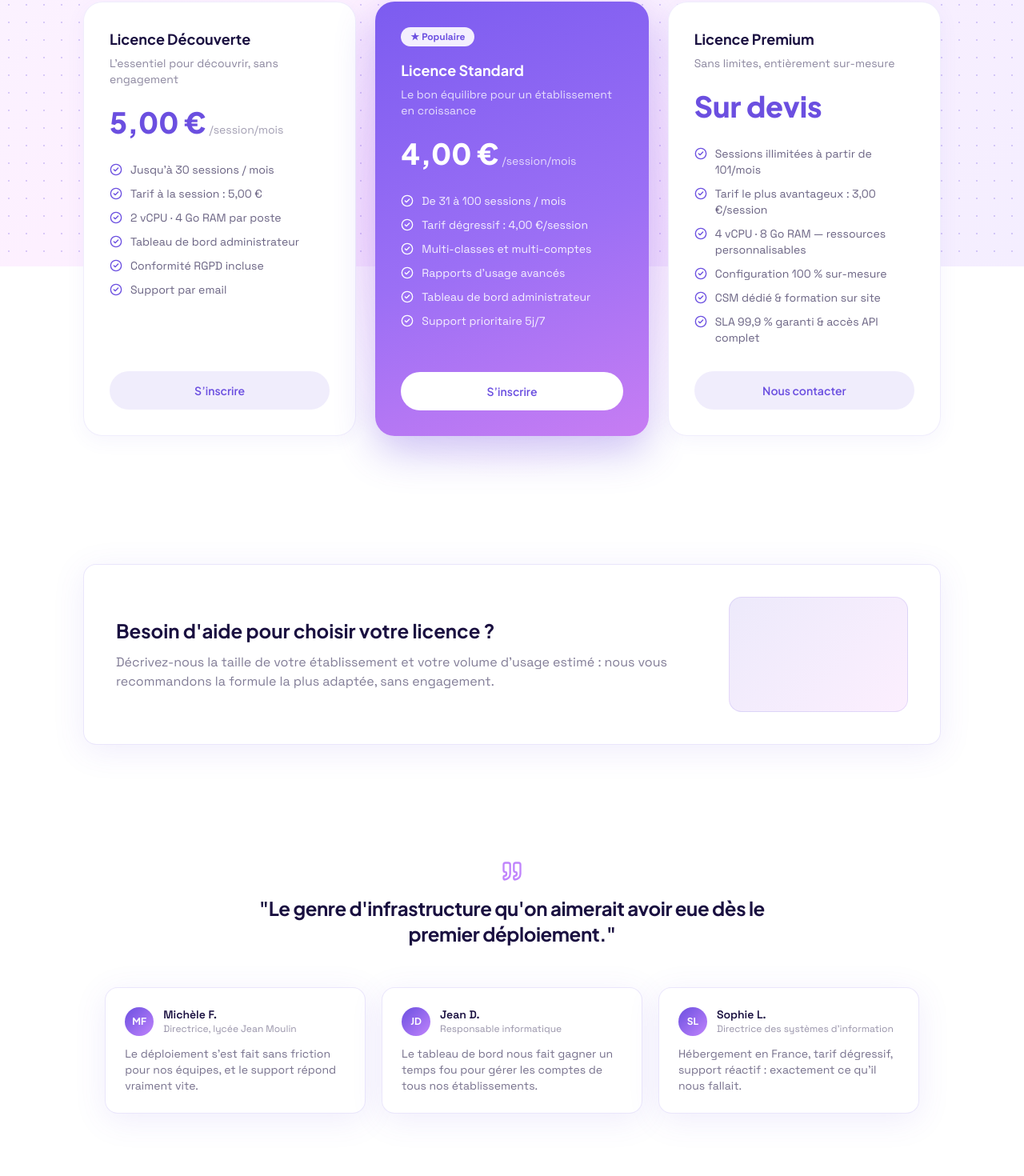
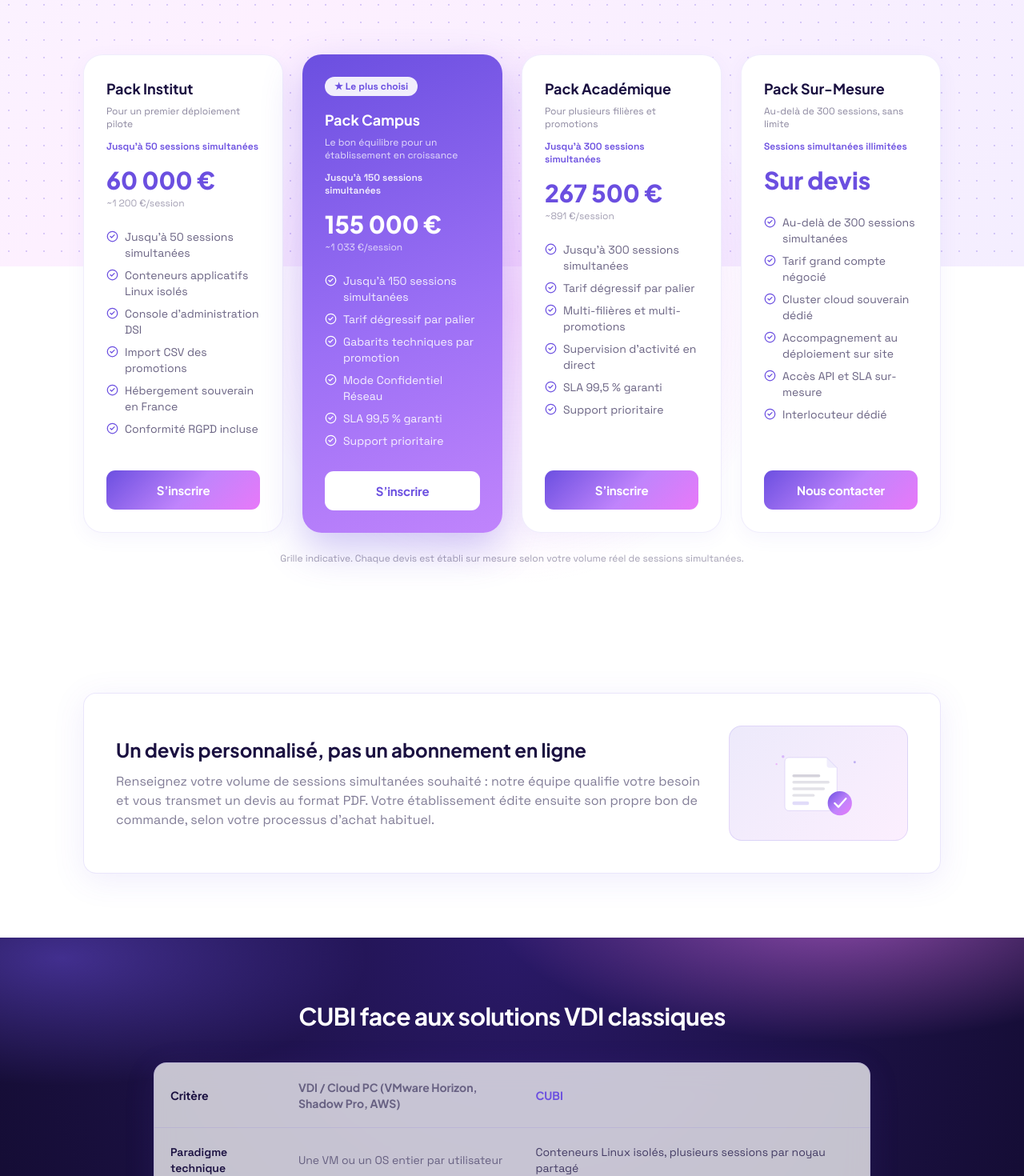
Before and after one commit to pie-organisation/vitrine_frontend, a React (Vite) app: page /offres in a window 1280 px wide. Shown: the part 467-1937 px from the top of the page at 80% size. Built offline with nearby package versions, Linux system fonts and the light colour scheme; no server answers.

Commit message:
fix: modified offres page

```diff
--- /dev/null
+++ b/src/components/ui/QuoteIllustration.tsx
@@ -0,0 +1,57 @@
+interface QuoteIllustrationProps {
+  className?: string
+}
+
+export function QuoteIllustration({ className = '' }: QuoteIllustrationProps) {
+  return (
+    <svg viewBox="0 0 220 150" className={className} role="img" aria-label="Illustration d'un devis validé">
+      <defs>
+        <linearGradient id="quote-badge-grad" x1="0%" y1="0%" x2="100%" y2="100%">
+          <stop offset="0%" stopColor="var(--color-cubi-violet)" />
+          <stop offset="55%" stopColor="var(--color-cubi-mauve)" />
+          <stop offset="100%" stopColor="var(--color-cubi-rose)" />
+        </linearGradient>
+      </defs>
+
+      {/* Decorative dots */}
+      <circle cx="34" cy="18" r="3" fill="var(--color-cubi-mauve)" opacity="0.5" />
+      <circle cx="20" cy="34" r="2" fill="var(--color-cubi-rose)" opacity="0.5" />
+      <circle cx="188" cy="30" r="2.5" fill="var(--color-cubi-violet)" opacity="0.4" />
+
+      {/* Document */}
+      <g>
+        <path
+          d="M46 20 H128 L150 42 V126 A8 8 0 0 1 142 134 H46 A8 8 0 0 1 38 126 V28 A8 8 0 0 1 46 20 Z"
+          fill="#ffffff"
+          stroke="color-mix(in srgb, var(--color-cubi-violet) 18%, transparent)"
+          strokeWidth="1.5"
+        />
+        {/* Folded corner */}
+        <path
+          d="M128 20 L150 42 H134 A6 6 0 0 1 128 36 Z"
+          fill="color-mix(in srgb, var(--color-cubi-violet) 10%, transparent)"
+        />
+
+        {/* Text lines */}
+        <rect x="54" y="56" width="60" height="6" rx="3" fill="color-mix(in srgb, var(--color-cubi-ink) 18%, transparent)" />
+        <rect x="54" y="70" width="80" height="6" rx="3" fill="color-mix(in srgb, var(--color-cubi-ink) 12%, transparent)" />
+        <rect x="54" y="84" width="70" height="6" rx="3" fill="color-mix(in srgb, var(--color-cubi-ink) 12%, transparent)" />
+        <rect x="54" y="98" width="48" height="6" rx="3" fill="color-mix(in srgb, var(--color-cubi-ink) 12%, transparent)" />
+
+        {/* Amount line, slightly emphasised */}
+        <rect x="54" y="114" width="36" height="8" rx="4" fill="color-mix(in srgb, var(--color-cubi-violet) 20%, transparent)" />
+      </g>
+
+      {/* Validated quote badge */}
+      <circle cx="156" cy="118" r="26" fill="url(#quote-badge-grad)" />
+      <path
+        d="M145 118 L153 126 L169 108"
+        fill="none"
+        stroke="#ffffff"
+        strokeWidth="4"
+        strokeLinecap="round"
+        strokeLinejoin="round"
+      />
+    </svg>
+  )
+}
--- a/src/pages/vitrine/Offres.tsx
+++ b/src/pages/vitrine/Offres.tsx
@@ -4,10 +4,12 @@
 import { Card } from '../../components/ui/Card'
 import { Badge } from '../../components/ui/Badge'
 import { Section } from '../../components/ui/Section'
-
+import { Button } from '../../components/ui/Button'
+import { QuoteIllustration } from '../../components/ui/QuoteIllustration'
 interface Plan {
   name: string
   tagline: string
+  volume: string
   price: string
   priceSuffix?: string
   features: string[]
@@ -18,87 +20,106 @@
 
 const PLANS: Plan[] = [
   {
-    name: 'Licence Découverte',
-    tagline: "L'essentiel pour découvrir, sans engagement",
-    price: '5,00 €',
-    priceSuffix: '/session/mois',
+    name: 'Pack Institut',
+    tagline: 'Pour un premier déploiement pilote',
+    volume: 'Jusqu\u2019à 50 sessions simultanées',
+    price: '60 000 €',
+    priceSuffix: '~1 200 €/session',
     features: [
-      'Jusqu\u2019à 30 sessions / mois',
-      'Tarif à la session : 5,00 €',
-      '2 vCPU · 4 Go RAM par poste',
-      'Tableau de bord administrateur',
+      'Jusqu\u2019à 50 sessions simultanées',
+      'Conteneurs applicatifs Linux isolés',
+      'Console d\u2019administration DSI',
+      'Import CSV des promotions',
+      'Hébergement souverain en France',
       'Conformité RGPD incluse',
-      'Support par email',
     ],
     cta: { label: 'S\u2019inscrire', to: '/inscription' },
   },
   {
-    name: 'Licence Standard',
+    name: 'Pack Campus',
     tagline: 'Le bon équilibre pour un établissement en croissance',
-    price: '4,00 €',
-    priceSuffix: '/session/mois',
+    volume: 'Jusqu\u2019à 150 sessions simultanées',
+    price: '155 000 €',
+    priceSuffix: '~1 033 €/session',
     features: [
-      'De 31 à 100 sessions / mois',
-      'Tarif dégressif : 4,00 €/session',
-      'Multi-classes et multi-comptes',
-      'Rapports d\u2019usage avancés',
-      'Tableau de bord administrateur',
-      'Support prioritaire 5j/7',
+      'Jusqu\u2019à 150 sessions simultanées',
+      'Tarif dégressif par palier',
+      'Gabarits techniques par promotion',
+      'Mode Confidentiel Réseau',
+      'SLA 99,5 % garanti',
+      'Support prioritaire',
     ],
     cta: { label: 'S\u2019inscrire', to: '/inscription' },
     highlighted: true,
-    badge: '★ Populaire',
+    badge: '★ Le plus choisi',
   },
   {
-    name: 'Licence Premium',
-    tagline: 'Sans limites, entièrement sur-mesure',
+    name: 'Pack Académique',
+    tagline: 'Pour plusieurs filières et promotions',
+    volume: 'Jusqu\u2019à 300 sessions simultanées',
+    price: '267 500 €',
+    priceSuffix: '~891 €/session',
+    features: [
+      'Jusqu\u2019à 300 sessions simultanées',
+      'Tarif dégressif par palier',
+      'Multi-filières et multi-promotions',
+      'Supervision d\u2019activité en direct',
+      'SLA 99,5 % garanti',
+      'Support prioritaire',
+    ],
+    cta: { label: 'S\u2019inscrire', to: '/inscription' },
+  },
+  {
+    name: 'Pack Sur-Mesure',
+    tagline: 'Au-delà de 300 sessions, sans limite',
+    volume: 'Sessions simultanées illimitées',
     price: 'Sur devis',
     features: [
-      'Sessions illimitées à partir de 101/mois',
-      'Tarif le plus avantageux : 3,00 €/session',
-      '4 vCPU · 8 Go RAM — ressources personnalisables',
-      'Configuration 100 % sur-mesure',
-      'CSM dédié & formation sur site',
-      'SLA 99,9 % garanti & accès API complet',
+      'Au-delà de 300 sessions simultanées',
+      'Tarif grand compte négocié',
+      'Cluster cloud souverain dédié',
+      'Accompagnement au déploiement sur site',
+      'Accès API et SLA sur-mesure',
+      'Interlocuteur dédié',
     ],
     cta: { label: 'Nous contacter', to: '/contact' },
   },
 ]
 
 const REVIEWS = [
-  { initials: 'MF', name: 'Michèle F.', role: 'Directrice, lycée Jean Moulin', text: "Le déploiement s'est fait sans friction pour nos équipes, et le support répond vraiment vite." },
-  { initials: 'JD', name: 'Jean D.', role: 'Responsable informatique', text: 'Le tableau de bord nous fait gagner un temps fou pour gérer les comptes de tous nos établissements.' },
-  { initials: 'SL', name: 'Sophie L.', role: 'Directrice des systèmes d\u2019information', text: "Hébergement en France, tarif dégressif, support réactif : exactement ce qu'il nous fallait." },
+  { initials: 'MF', name: 'Michèle F.', role: 'Directrice, école d\u2019ingénieurs', text: "Le déploiement des sessions s'est fait sans friction pour nos étudiants, et le support répond vraiment vite." },
+  { initials: 'JD', name: 'Jean D.', role: 'DSI, établissement partenaire', text: 'La console centralisée nous fait gagner un temps fou pour gérer les promotions et le parc de plusieurs filières.' },
+  { initials: 'SL', name: 'Sophie L.', role: 'Responsable des systèmes d\u2019information', text: 'Hébergement en France, tarification par palier claire, support réactif : exactement ce qu\u2019il nous fallait.' },
 ]
 
 export function Offres() {
   return (
     <Layout>
       <Section id="top"className="container-page pt-16 pb-10 text-center section-top" >
-        <Badge variant="violet" dot>Nos licences</Badge>
+        <Badge variant="violet" dot>Nos forfaits</Badge>
         <h1
           className="font-display font-extrabold mt-6 mx-auto max-w-xl"
           style={{ fontSize: 'clamp(1.75rem, 4vw, 2.75rem)', letterSpacing: '-1px', color: 'var(--color-cubi-ink)' }}
         >
-          Une licence pour chaque établissement
+          Une tarification qui s'adapte à votre pic d'usage réel
         </h1>
         <p className="mt-4 mx-auto max-w-lg text-sm sm:text-base" style={{ color: 'color-mix(in srgb, var(--color-cubi-ink) 55.0%, transparent)' }}>
-          Vos postes de travail cloud, facturés à la session, avec un tarif dégressif selon votre volume
-          d'utilisation. Sans engagement, résiliable à tout moment.
+          Vos postes de travail facturés à la session et non par compte, avec un tarif dégressif selon votre volume
+          d'utilisation. Sans engagement et résiliable à tout moment.
         </p>
       </Section>
 
       {/* Pricing cards */}
       <section className="container-page py-12 section-full" style={{ background: 'radial-gradient(circle, rgba(232,121,249,.28), transparent 50%)' }}>
-        <div className="grid md:grid-cols-3 gap-6 items-stretch">
+        <div className="grid sm:grid-cols-2 lg:grid-cols-4 gap-6 items-stretch">
           {PLANS.map((plan) => (
             <div
               key={plan.name}
-              className="rounded-3xl p-8 flex flex-col h-full"
+              className="rounded-3xl p-7 flex flex-col h-full"
               style={
                 plan.highlighted
                   ? {
-                      background: 'linear-gradient(160deg, #7C5CF0 0%, #9B6FF5 55%, #C77DF3 100%)',
+                      background: 'linear-gradient(160deg, var(--color-cubi-violet) 0%, #9B6FF5 55%, var(--color-cubi-mauve) 100%)',
                       boxShadow: '0 20px 50px color-mix(in srgb, var(--color-cubi-violet) 32%, transparent)',
                     }
                   : {
@@ -124,38 +145,44 @@
                 {plan.name}
               </h3>
               <p
-                className="text-sm mt-1.5"
+                className="text-xs mt-1.5"
                 style={{ color: plan.highlighted ? 'rgba(255,255,255,0.8)' : 'color-mix(in srgb, var(--color-cubi-ink) 50%, transparent)' }}
               >
                 {plan.tagline}
               </p>
+              <p
+                className="text-xs font-semibold mt-3"
+                style={{ color: plan.highlighted ? 'rgba(255,255,255,0.9)' : 'var(--color-cubi-violet)' }}
+              >
+                {plan.volume}
+              </p>
 
-              <div className="mt-6">
+              <div className="mt-4">
                 <span
-                  className="font-display font-extrabold text-3xl sm:text-4xl"
+                  className="font-display font-extrabold text-2xl sm:text-3xl"
                   style={{ color: plan.highlighted ? '#fff' : 'var(--color-cubi-violet)' }}
                 >
                   {plan.price}
                 </span>
                 {plan.priceSuffix && (
-                  <span
-                    className="text-sm ml-1"
+                  <div
+                    className="text-xs mt-0.5"
                     style={{ color: plan.highlighted ? 'rgba(255,255,255,0.75)' : 'color-mix(in srgb, var(--color-cubi-ink) 40%, transparent)' }}
                   >
                     {plan.priceSuffix}
-                  </span>
+                  </div>
                 )}
               </div>
 
-              <ul className="flex flex-col gap-2.5 mt-7 mb-8 list-none p-0 flex-1">
+              <ul className="flex flex-col gap-2 mt-6 mb-7 list-none p-0 flex-1">
                 {plan.features.map((f) => (
                   <li
                     key={f}
-                    className="flex items-start gap-2.5 text-sm"
+                    className="flex items-start gap-2 text-xs sm:text-sm"
                     style={{ color: plan.highlighted ? 'rgba(255,255,255,0.9)' : 'color-mix(in srgb, var(--color-cubi-ink) 65%, transparent)' }}
                   >
                     <CheckCircle2
-                      size={16}
+                      size={15}
                       className="mt-0.5 shrink-0"
                       color={plan.highlighted ? '#ffffff' : 'var(--color-cubi-violet)'}
                     />
@@ -165,20 +192,22 @@
               </ul>
 
               <Link to={plan.cta.to} className="no-underline mt-auto">
-                <button
+                <Button
                   className="w-full py-3.5 rounded-full font-semibold text-sm border-none cursor-pointer transition-transform duration-200 hover:-translate-y-0.5"
                   style={{
-                    fontFamily: 'var(--font-display)',
-                    background: plan.highlighted ? '#ffffff' : 'color-mix(in srgb, var(--color-cubi-violet) 10%, transparent)',
-                    color: 'var(--color-cubi-violet)',
+                    background: plan.highlighted ? '#ffffff' : 'linear-gradient(135deg, #6B4FE0 0%, #C084FC 55%, #E879F9 100%)',
+                    color: plan.highlighted ? 'var(--color-cubi-violet)' : '#ffffff',
                   }}
                 >
                   {plan.cta.label}
-                </button>
+                </Button>
               </Link>
             </div>
           ))}
         </div>
+        <p className="text-xs text-center mt-6" style={{ color: 'color-mix(in srgb, var(--color-cubi-ink) 40%, transparent)' }}>
+          Grille indicative. Chaque devis est établi sur mesure selon votre volume réel de sessions simultanées.
+        </p>
       </section>
 
       {/* Descriptive block */}
@@ -186,20 +215,70 @@
         <Card className="flex flex-col sm:flex-row items-center gap-8">
           <div className="flex-1">
             <h2 className="font-display font-bold text-xl sm:text-2xl" style={{ color: 'var(--color-cubi-ink)' }}>
-              Besoin d'aide pour choisir votre licence ?
+              Un devis personnalisé, pas un abonnement en ligne
             </h2>
-            <p className="mt-3 text-sm sm:text-base" style={{ color: 'color-mix(in srgb, var(--color-cubi-ink) 55.0%, transparent)' }}>
-              Décrivez-nous la taille de votre établissement et votre volume d'usage estimé : nous vous
-              recommandons la formule la plus adaptée, sans engagement.
+            <p className="mt-3 text-sm sm:text-base" style={{ color: 'color-mix(in srgb, var(--color-cubi-ink) 55%, transparent)' }}>
+              Renseignez votre volume de sessions simultanées souhaité : notre équipe qualifie votre besoin et
+              vous transmet un devis au format PDF. Votre établissement édite ensuite son propre bon de commande,
+              selon votre processus d'achat habituel.
             </p>
           </div>
           <div
-            className="w-full sm:w-56 h-36 rounded-2xl shrink-0"
-            style={{ background: 'linear-gradient(135deg, color-mix(in srgb, var(--color-cubi-violet) 12%, transparent), color-mix(in srgb, var(--color-cubi-rose) 12%, transparent))', border: '1px solid color-mix(in srgb, var(--color-cubi-violet) 14.0%, transparent)' }}
-          />
+            className="w-full sm:w-56 h-36 rounded-2xl shrink-0 flex items-center justify-center"
+            style={{ background: 'linear-gradient(135deg, color-mix(in srgb, var(--color-cubi-violet) 12%, transparent), color-mix(in srgb, var(--color-cubi-rose) 12%, transparent))', border: '1px solid color-mix(in srgb, var(--color-cubi-violet) 14%, transparent)' }}
+          >
+            <QuoteIllustration className="w-32 h-32" />
+          </div>
         </Card>
       </Section>
 
+      {/* Comparatif VDI vs CUBI */}
+      <Section className="section-full" background="dark"
+        style={{
+          background:
+            'radial-gradient(55% 42% at 82% -6%, color-mix(in srgb, var(--color-cubi-rose) 55.0%, transparent), transparent 62%),' +
+            'radial-gradient(48% 40% at 6% 4%, color-mix(in srgb, var(--color-cubi-violet) 50%, transparent), transparent 62%),' +
+            'radial-gradient(42% 38% at 50% 105%, color-mix(in srgb, var(--color-cubi-mauve) 40%, transparent), transparent 65%),' +
+            'radial-gradient(circle at 50% 0%, #2a1968 0%, var(--color-cubi-ink) 55%, #100a2b 100%)',
+        }}>
+        <h2 className="font-display font-bold text-2xl sm:text-3xl text-center" style={{ color: '#fff', letterSpacing: '-0.6px' }}>
+          CUBI face aux solutions VDI classiques
+        </h2>
+        <Card className="!p-0 overflow-hidden mt-10 max-w-4xl mx-auto">
+          <div className="overflow-x-auto">
+            <table className="w-full text-sm border-collapse">
+              <thead>
+                <tr style={{ borderBottom: '1px solid color-mix(in srgb, var(--color-cubi-violet) 12%, transparent)' }}>
+                  <th className="text-left p-4 sm:p-5 font-display font-bold" style={{ color: 'var(--color-cubi-ink)' }}>Critère</th>
+                  <th className="text-left p-4 sm:p-5 font-display font-bold" style={{ color: 'color-mix(in srgb, var(--color-cubi-ink) 55%, transparent)' }}>
+                    VDI / Cloud PC (VMware Horizon, Shadow Pro, AWS)
+                  </th>
+                  <th className="text-left p-4 sm:p-5 font-display font-bold" style={{ color: 'var(--color-cubi-violet)' }}>CUBI</th>
+                </tr>
+              </thead>
+              <tbody>
+                {[
+                  ['Paradigme technique', 'Une VM ou un OS entier par utilisateur', 'Conteneurs Linux isolés, plusieurs sessions par noyau partagé'],
+                  ['Modèle économique', 'Licence nominative fixe par utilisateur/mois', 'Tarif progressif par volume de sessions simultanées'],
+                  ['Déploiement', 'Configuration individuelle, complexe pour un groupe', 'Un gabarit technique déployé à toute une promotion en un clic'],
+                  ['Pédagogie', 'Infrastructure neutre, aucune supervision enseignant', 'Environnement identique pour toute la classe, zéro support technique en début de cours'],
+                ].map((row, i) => (
+                  <tr key={row[0]} style={i < 3 ? { borderBottom: '1px solid color-mix(in srgb, var(--color-cubi-violet) 8%, transparent)' } : undefined}>
+                    <td className="p-4 sm:p-5 font-semibold" style={{ color: 'var(--color-cubi-ink)' }}>{row[0]}</td>
+                    <td className="p-4 sm:p-5" style={{ color: 'color-mix(in srgb, var(--color-cubi-ink) 55%, transparent)' }}>{row[1]}</td>
+                    <td className="p-4 sm:p-5" style={{ color: 'color-mix(in srgb, var(--color-cubi-ink) 75%, transparent)' }}>{row[2]}</td>
+                  </tr>
+                ))}
+              </tbody>
+            </table>
+          </div>
+        </Card>
+      </Section>
+
+
+
+      {/* Reviews */}
+      <Section className="section-general flex flex-col gap-8" style={{background: 'linear-gradient(180deg, #F8F4FF 60%, transparent)'}}>
           {/* Testimonial quote */}
           <section className="container-page py-14 section-top">
             <div className="max-w-2xl mx-auto text-center">
@@ -209,9 +288,7 @@
               </p>
             </div>
           </section>
-
-          {/* Reviews */}
-          <section className="container-page py-16 section-general">
+          <section className="container-page py-16">
             <div className="grid sm:grid-cols-3 gap-5">
               {REVIEWS.map((r) => (
                 <Card key={r.name} className="!p-6">
@@ -232,6 +309,7 @@
               ))}
             </div>
           </section>
+        </Section>
     </Layout>
   )
 }
```
